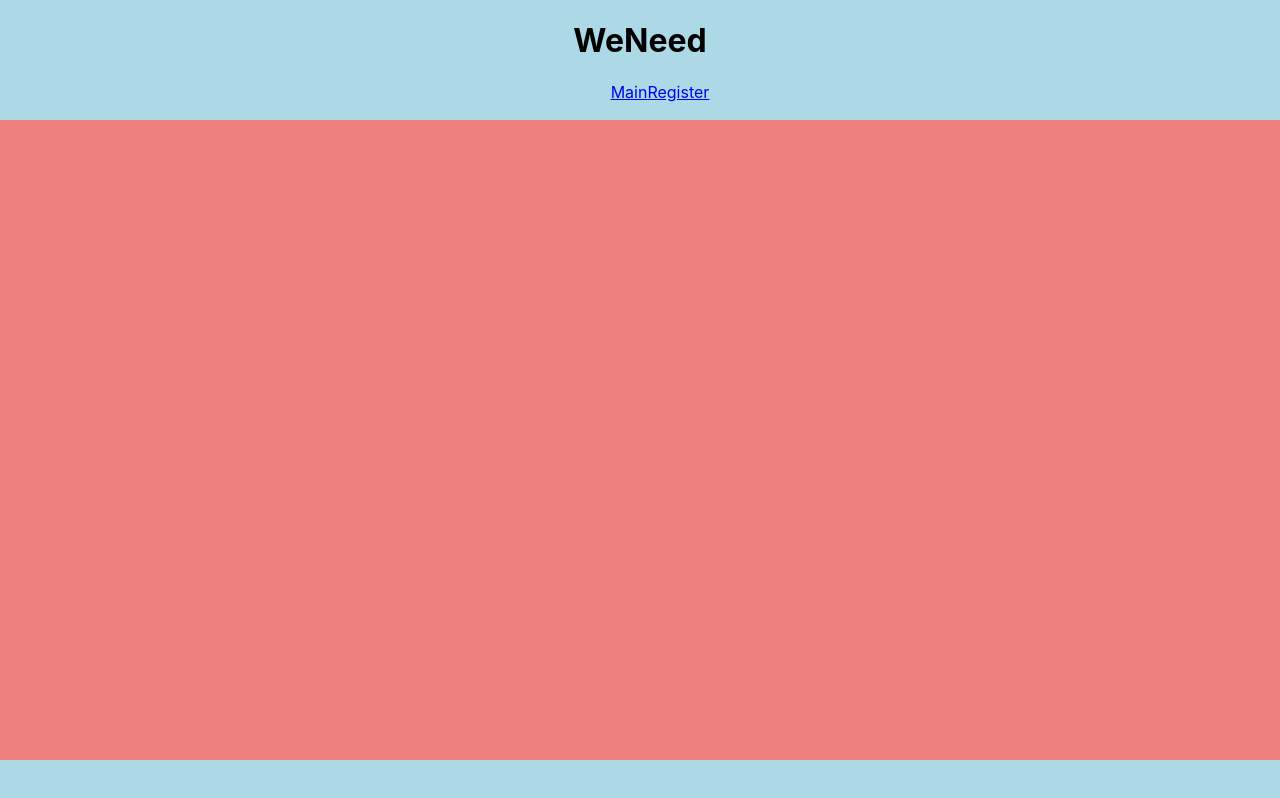
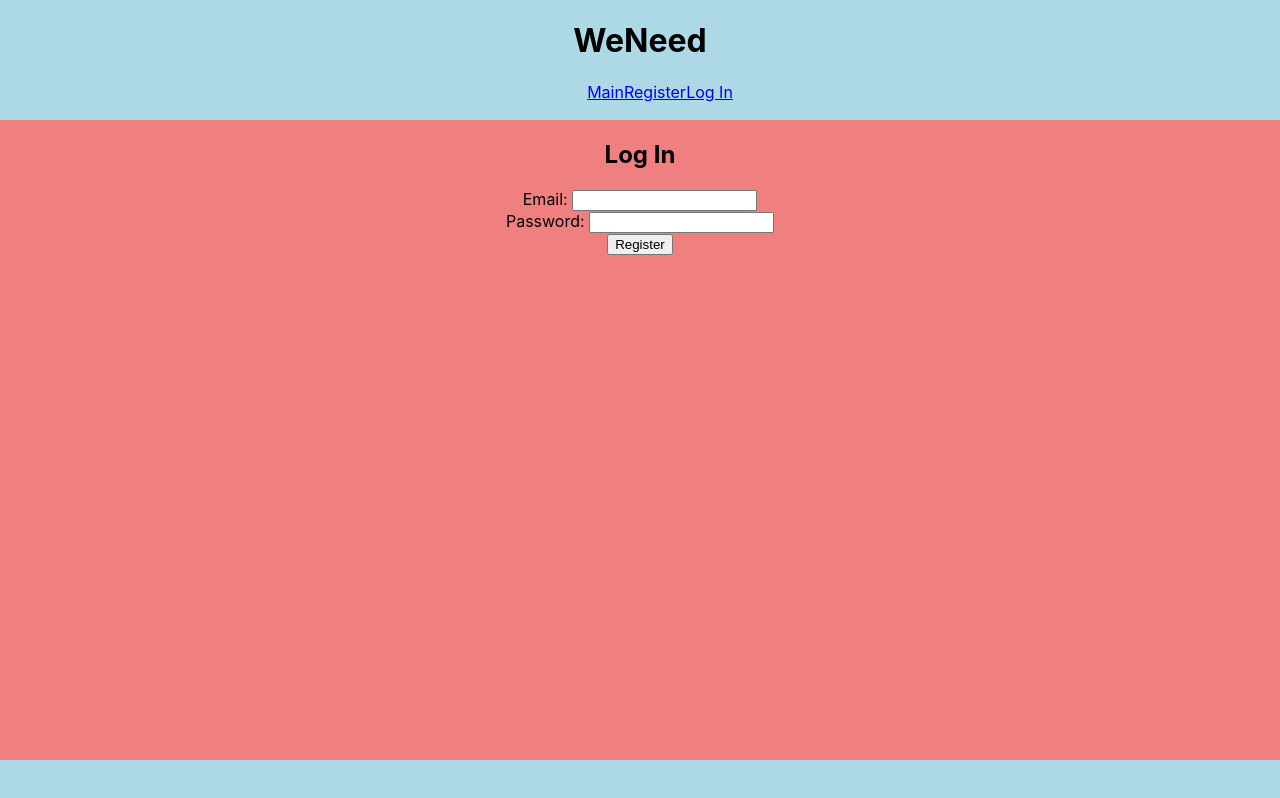
Before and after one commit to tbone9/weneed-react, a React (Create React App) app: page /login in a window 1280 px wide. Built offline with nearby package versions, Linux system fonts and the light colour scheme.

Commit message:
created login component, not hooked up to backend yet

```diff
--- a/src/App.js
+++ b/src/App.js
@@ -5,6 +5,7 @@ import HeaderComponent from './HeaderComponent';
 import MainContainer from './MainContainer';
 import CreatePost from './CreatePost';
 import Register from './Register';
+import Login from './Login';
 
 function App() {
   return (
@@ -16,6 +17,7 @@ function App() {
         <Route exact path='/main' component={MainContainer}/>
         <Route exact path='/create-post' component={CreatePost}/>
         <Route exact path='/register' component={Register}/>
+        <Route exact path='/login' component={Login}/>
 
       </Switch>
       </div>
--- a/src/HeaderComponent/index.js
+++ b/src/HeaderComponent/index.js
@@ -9,6 +9,7 @@ function HeaderComponent(){
             <ul>
                 <Link to='/main'>Main</Link>
                 <Link to='/register'>Register</Link>
+                <Link to='/login'>Log In</Link>
             </ul>
         </div>
     )
--- /dev/null
+++ b/src/Login/index.js
@@ -0,0 +1,54 @@
+import React, {Component} from 'react';
+
+class Login extends Component {
+    constructor() {
+        super();
+        this.state = {
+            email: '',
+            password: '',
+        }
+    }
+
+    handleChange = (e) => {
+        this.setState({
+            [e.currentTarget.name]: e.currentTarget.value
+        })
+    }
+
+    handleSubmit = async (e) => {
+        e.preventDefault();
+        const response = await fetch(`${process.env.REACT_APP_API_URL}/user/login/`, {
+            method: 'POST',
+            body: JSON.stringify(this.state),
+            headers: {
+                'Content-Type': 'application/json'
+            }
+        });
+        console.log(response, 'Response')
+        // const parsedResponse = await response.json();
+        // console.log(parsedResponse, 'Registration!');
+        if (response.status === 201) {
+            console.log('sign up successful');
+            this.props.history.push('/main');
+        }
+    }
+
+    render() {
+        return (
+            <div>
+                <h2>Log In</h2>
+                <form onSubmit={this.handleSubmit}>
+
+                    <label htmlFor='email'>Email: </label>
+                    <input type='email' id='email' name='email' onChange={this.handleChange}/><br></br>
+                    <label htmlFor='password'>Password: </label>
+                    <input type='password' id='password' name='password' onChange={this.handleChange}/><br></br>
+                    <input type='submit' value='Register'/>
+
+                </form>
+            </div>
+        )
+    }
+}
+
+export default Login;
```
